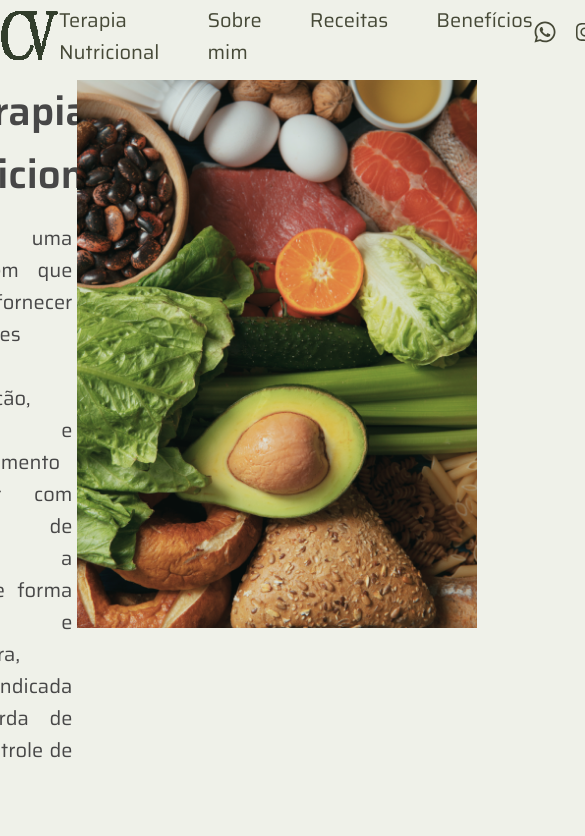
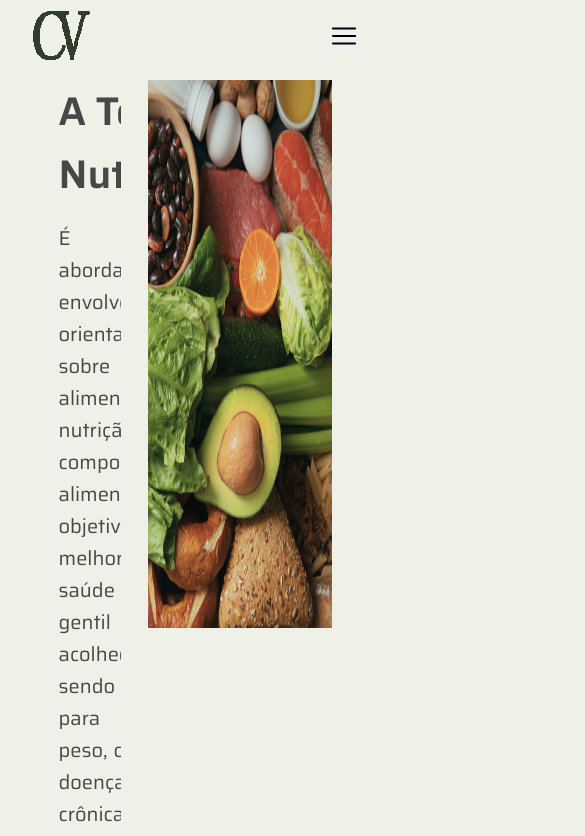
Before and after one commit to nutricarolviegas/web, a Next.js app: page / in a window 390 px wide. Shown: the top 836 px of the page, 585 px wide, since content can reach past the window. Built offline with nearby package versions, Linux system fonts and the light colour scheme.

Commit message:
fix: fixed header

```diff
--- a/src/components/organisms/Header/component.tsx
+++ b/src/components/organisms/Header/component.tsx
@@ -6,6 +6,7 @@ import Image from 'next/image'
 import { BiLogoInstagram } from 'react-icons/bi'
 import { AiOutlineMail } from 'react-icons/ai'
 import { FaWhatsapp } from 'react-icons/fa'
+import { RxHamburgerMenu } from "react-icons/rx";
 import { useState, useEffect } from "react"
 
 const useScroll = () => {
@@ -25,12 +26,26 @@ const useScroll = () => {
 
 const Header = () => {
   const { isScrolled } = useScroll()
+  const [menuOpen, setMenuOpen] = useState(false);
+
+  const handleMenuPressed = () => {
+    setMenuOpen(!menuOpen)
+    console.log(menuOpen)
+  }
 
   return (
     <header>
       <Image src="/assets/nutricv-logo.svg" alt="Nutri Carol Viegas" width={59} height={72} />
-      <nav className='navbar-website navbar-container'>
+      <button className="menu-button" onClick={handleMenuPressed}>
+        <RxHamburgerMenu className="menu-icon" />
+      </button>
+      <nav className={`navbar-website navbar-container `} data-visible={menuOpen ? "true" : "false"}>
         <ul>
+          <li className="in-menu-button">
+            <button className="menu-button" onClick={handleMenuPressed}>
+              <RxHamburgerMenu className="menu-icon" />
+            </button>
+          </li>
           <li>
             <a href="#terapia_nutricional">Terapia Nutricional</a>
           </li>
@@ -45,6 +60,7 @@ const Header = () => {
           </li>
         </ul>
       </nav>
+      <button className={`background-menu ${menuOpen ? 'visible' : null}`} onClick={handleMenuPressed} />
       <nav className='navbar-social navbar-container'>
         <ul>
           <li>
--- a/src/components/organisms/Header/style.scss
+++ b/src/components/organisms/Header/style.scss
@@ -6,7 +6,7 @@ header {
   font-size: 1.25rem;
   position: fixed;
   top: 0;
-  width: 100%;
+  width: 100vw;
   z-index: 500;
 
   .navbar-container{
@@ -54,3 +54,97 @@ header {
     opacity: 1;
   }
 }
+
+@media only screen and (max-width: 960px) {
+  header {
+    justify-content: space-between;
+    padding: 0 2rem;
+  }
+  .navbar-social {
+    display: none;
+  }
+}
+
+@media only screen and (max-width: 768px) {
+  .menu-button {
+    outline: none;
+    border: none;
+    background-color: none;
+    display: flex;
+    align-items: center;
+    justify-content: center;
+    .menu-icon {
+      font-size: 1.75rem;
+    }
+  }
+  .in-menu-button {
+    align-self: center;
+    button {
+      background-color: transparent;
+    }
+  }
+  .background-menu.visible {
+    content: "";
+    position: absolute;
+    width: 100%;
+    height: 100%;
+    top: 0;
+    left: 0;
+    outline: none;
+    border: none;
+    background: rgba(0, 0, 0, 0.096);
+  }
+  .background-menu {
+    display: none;
+  }
+}
+
+@media only screen and (max-width: 600px) {
+  nav.navbar-website {
+    width: 200px;
+    height: 100vh;
+    position: fixed;
+    right: 0;
+    top: 0;
+    background-color: white;
+    opacity: 0;
+    transform: translateX(4rem);
+    transition: all ease-in-out;
+
+    &[data-visible="true"] {
+      opacity: 1;
+      transform: translateX(0);
+    }
+
+    ul {
+      display: flex;
+      flex-direction: column;
+      align-items: flex-end;
+      margin-top: 3rem;
+      gap: 1.5rem !important;
+    }
+  }
+
+  .header-background {
+    display: none;
+  }
+}
+
+@media only screen and (min-width: 960px) {
+  .menu-button {
+    display: none;
+    .hamburguer-menu {
+      display: none;
+    }
+  }
+  .in-menu-button {
+    display: none;
+  }
+
+}
+
+@media only screen and (min-width: 768px) {
+  .background-menu {
+    display: none;
+  }
+}
--- a/src/style/globals.css
+++ b/src/style/globals.css
@@ -3,6 +3,7 @@
   margin: 0;
   box-sizing: border-box;
   outline: none;
+  overflow-x: hidden;
 
   font-synthesis: none;
   text-rendering: optimizeLegibility;
```
